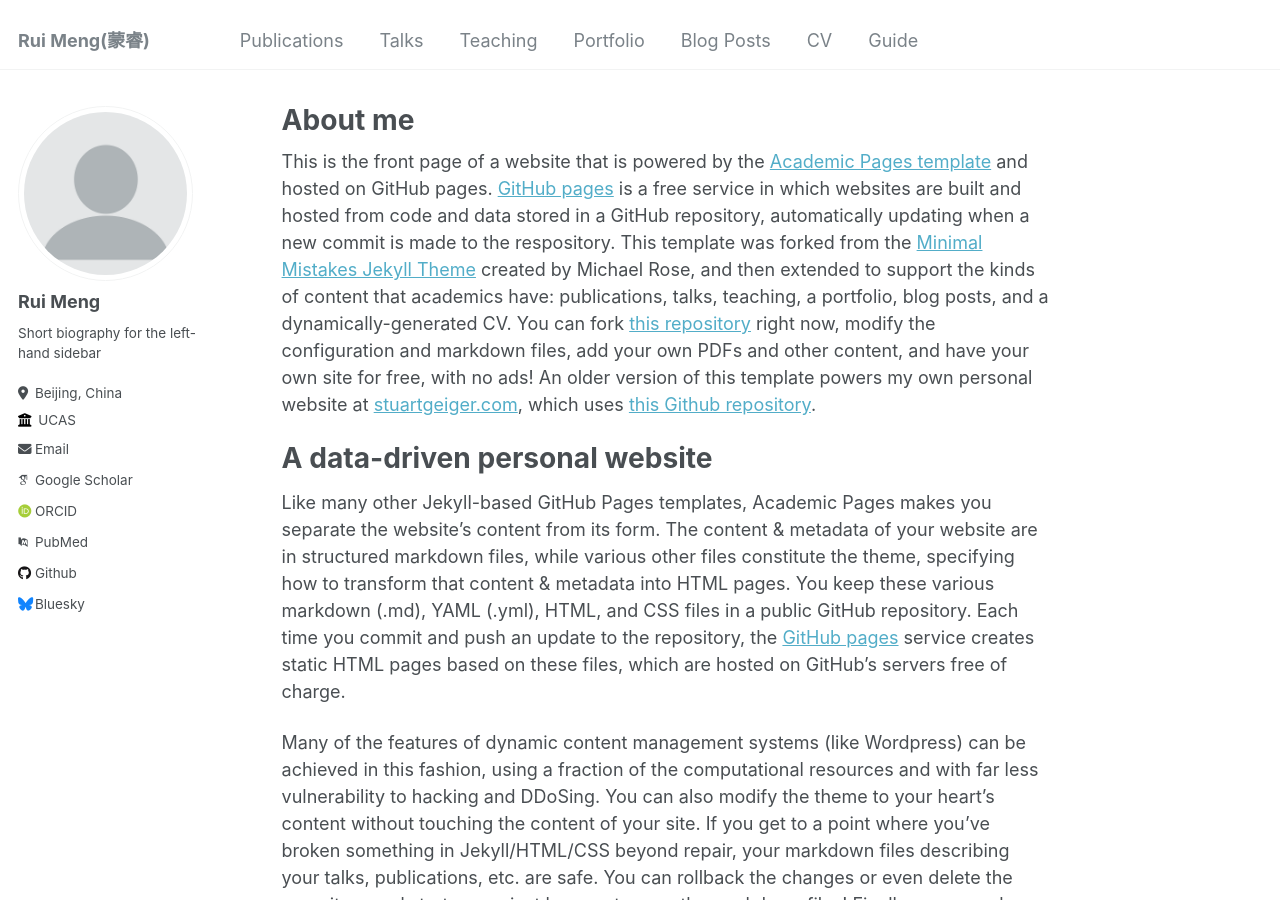
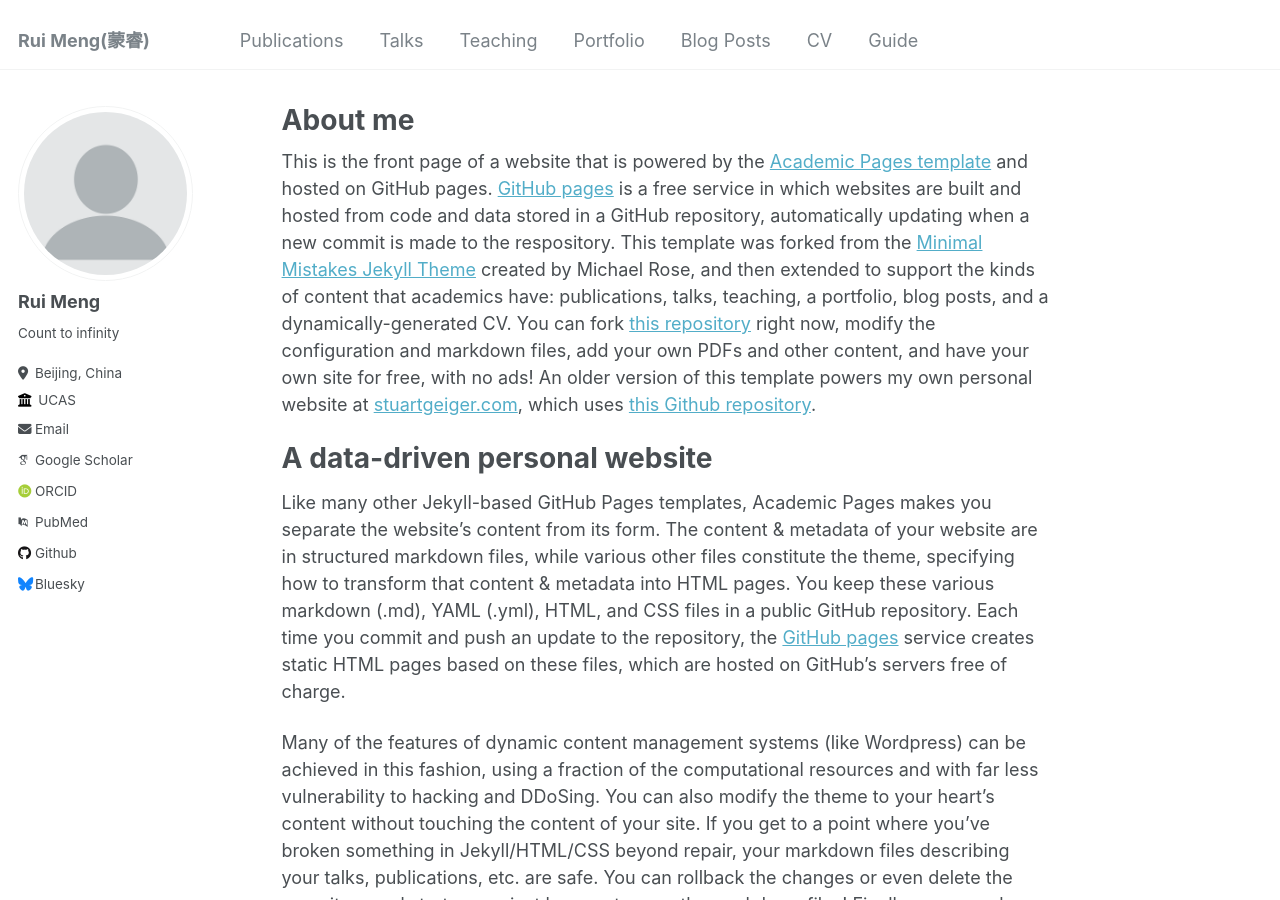
Before and after one commit to Tomas-mr/kaka, a Jekyll site: the page built from _pages/about.md, in a window 1280 px wide and 900 px high. Built offline with Jekyll 4.4.1, drawn with Linux system fonts in a browser that asks for light colours; some web fonts are replaced.

Commit message:
Update _config.yml

```diff
--- a/_config.yml
+++ b/_config.yml
@@ -24,7 +24,7 @@ author:
   avatar           : "profile.png"
   name             : "Rui Meng"
   pronouns         : # example: "she/her"
-  bio              : "Short biography for the left-hand sidebar"
+  bio              : "Count to infinity"
   location         : "Beijing, China"
   employer         : "UCAS"
   uri              : # URL
```
